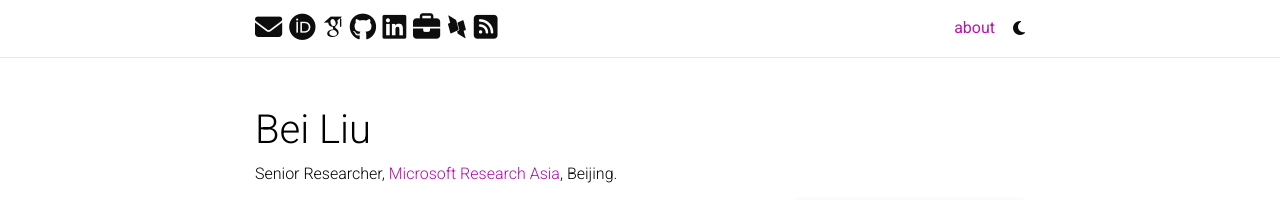
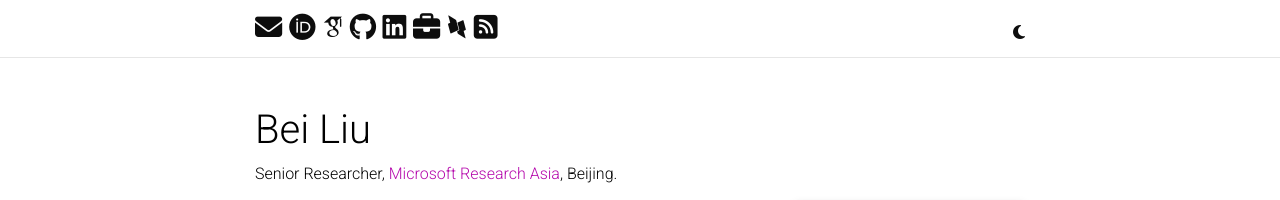
Before and after one commit to bei21/bei21.github.io, a Jekyll site: the page built from _pages/about.md, in a window 1280 px wide. Shown: the top 200 px of the page. Built offline with Jekyll 4.4.1, drawn with Linux system fonts in a browser that asks for light colours; full-size pictures stand in for the smaller copies a plugin makes; some web fonts are replaced; comment, search, counter and statistics services are not loaded; a style sheet for code colours, icons or effects is not loaded.

Commit message:
Update header.html

```diff
--- a/_includes/header.html
+++ b/_includes/header.html
@@ -37,20 +37,7 @@
           <div class="collapse navbar-collapse text-right" id="navbarNav">
             <ul class="navbar-nav ml-auto flex-nowrap">
 
-              {%- for page in site.pages -%}
-                {% if page.permalink == '/' %}
-                  {% assign about_title = page.title %}
-                {% endif %}
-              {% endfor %}
 
-              <!-- About -->
-              <li class="nav-item {% if page.permalink == '/' %}active{% endif %}">
-                <a class="nav-link" href="{{ '/' | relative_url }}">{{ about_title }}
-                  {%- if page.permalink == '/' -%}
-                  <span class="sr-only">(current)</span>
-                  {%- endif -%}
-                </a>
-              </li>
               {% if site.blog_nav_title %}
               <!-- Blog -->
               <li class="nav-item {% if page.url contains 'blog' %}active{% endif %}">
```
